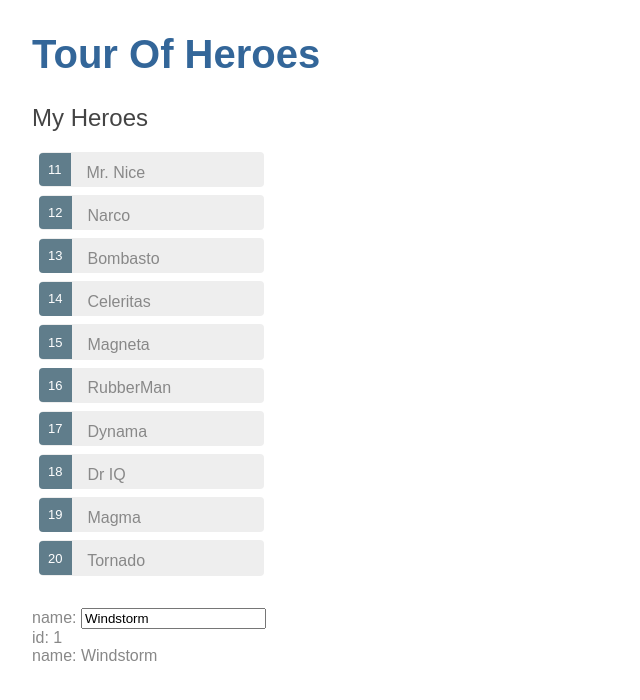
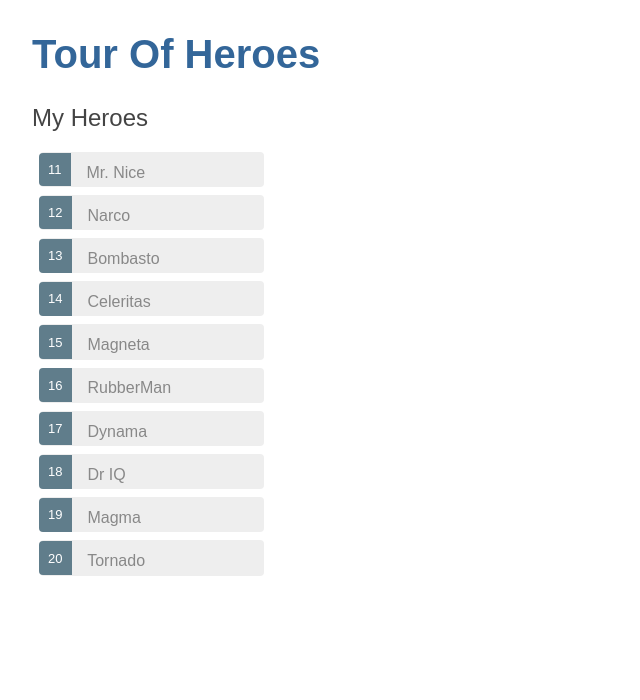
Before and after one commit to Gorlami96/Tour-of-Heroes, an Angular app: page / in a window 1280 px wide. Shown: the top 700 px of the page, without its empty margins (0-640 px from the left). Built offline with nearby package versions, Linux system fonts and the light colour scheme.

Commit message:
Changes to HeroComponent and HeroComponent.html

```diff
--- a/src/app/heroes/heroes.component.html
+++ b/src/app/heroes/heroes.component.html
@@ -1,13 +1,16 @@
 <h2>My Heroes</h2>
 <ul class="heroes">
-  <li *ngFor="let hero of heroes">
+  <li *ngFor="let hero of heroes" (click)="onSelect(hero)"
+  [class.selected]="hero===selectedHero">
     <span class="badge">{{hero.id}}</span> {{hero.name}}
   </li>
 </ul>
-<div>
-  <label>name:
-    <input [(ngModel)]="hero.name" placeholder="name"/>
-  </label>
+<div *ngIf="selectedHero">
+  <h2>{{ selectedHero.name | uppercase }} Details</h2>
+  <div><span>id:</span></div>
+  <div>
+    <label>name:
+      <input [(ngModel)]="selectedHero.name" placeholder="name"/>
+    </label>
+  </div>
 </div>
-<div><span>id: </span>{{hero.id}}</div>
-<div><span>name: </span>{{hero.name}}</div>
--- a/src/app/heroes/heroes.component.ts
+++ b/src/app/heroes/heroes.component.ts
@@ -8,13 +8,12 @@
   styleUrls: ['./heroes.component.css']
 })
 export class HeroesComponent implements OnInit {
-  hero: Hero = {
-    id: 1,
-    name: 'Windstorm'
-  };
-
   heroes = HEROES;
 
+  selectedHero: Hero;
+  onSelect(hero: Hero): void{
+    this.selectedHero = hero;
+  }
   constructor() { }
 
   ngOnInit() {
```
